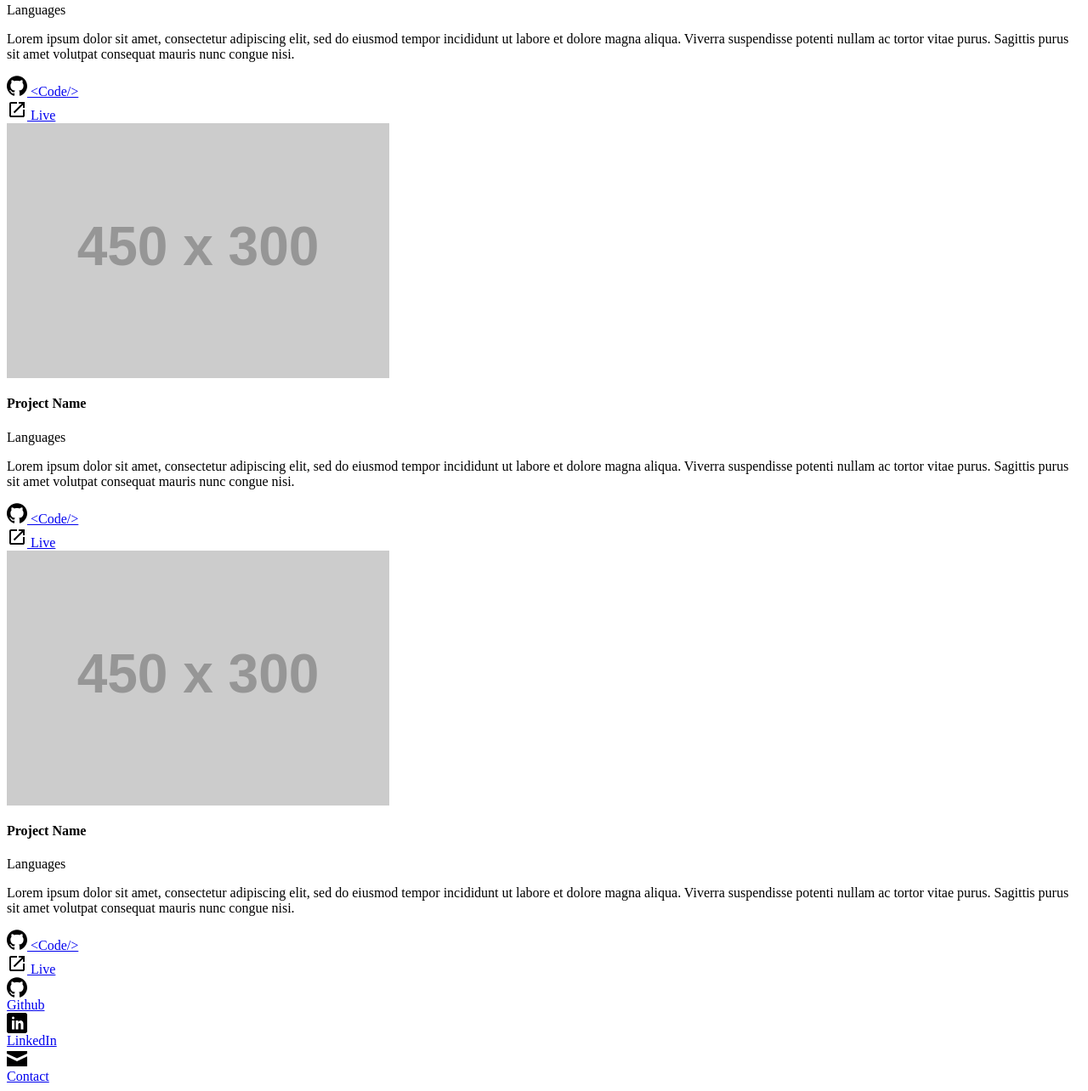
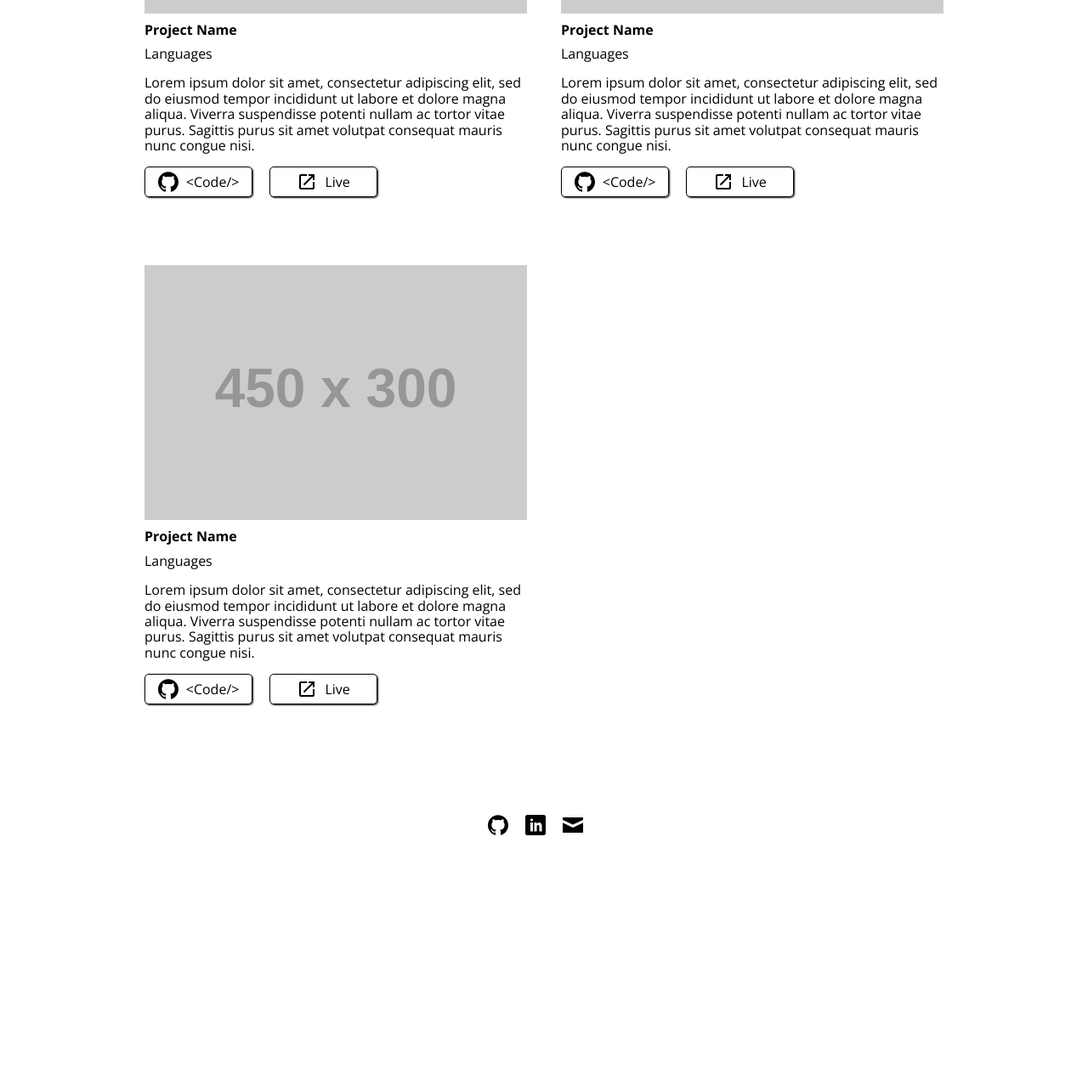
Before and after one commit to jesse-moore/html-me-something, a plain HTML site: page index.html in a window 1280 px wide. Shown: the part 453-1737 px from the top of the page at 85% size. After the commit the page ends 1486 px from the top, so only its background shows below. Drawn offline with nearby package versions, Linux system fonts and the light colour scheme; placeholder pictures from the web are drawn by us.

Commit message:
Added styles

```diff
--- a/index.html
+++ b/index.html
@@ -2,157 +2,162 @@
     <head>
         <meta charset="UTF-8" />
         <meta name="viewport" content="width=device-width, initial-scale=1.0" />
+        <link rel="stylesheet" href="normalize.css" />
+        <link rel="stylesheet" href="style.css" />
+        <link rel="preconnect" href="https://fonts.gstatic.com" />
+        <link
+            href="https://fonts.googleapis.com/css2?family=Open+Sans:wght@300;400;700&display=swap"
+            rel="stylesheet"
+        />
         <title>Jesse Moore</title>
     </head>
     <body>
+        <div class="content">
             <header>Jesse Moore</header>
-        <main>
-            <section>
+            <main class="sections-container">
+                <div class="section-header">
                     <h3>Projects</h3>
                     <hr />
-                <div>
+                </div>
+                <section class="projects-container">
+                    <div class="project-container">
                         <img src="http://placehold.jp/450x300.png" />
                         <article>
                             <h4>Project Name</h4>
-                        <div>Languages</div>
+                            <span>Languages</span>
                             <p>
-                            Lorem ipsum dolor sit amet, consectetur adipiscing
-                            elit, sed do eiusmod tempor incididunt ut labore et
-                            dolore magna aliqua. Viverra suspendisse potenti
-                            nullam ac tortor vitae purus. Sagittis purus sit
-                            amet volutpat consequat mauris nunc congue nisi.
+                                Lorem ipsum dolor sit amet, consectetur
+                                adipiscing elit, sed do eiusmod tempor
+                                incididunt ut labore et dolore magna aliqua.
+                                Viverra suspendisse potenti nullam ac tortor
+                                vitae purus. Sagittis purus sit amet volutpat
+                                consequat mauris nunc congue nisi.
                             </p>
                         </article>
-                    <div>
-                        <div>
-                            <a href="index.html">
-                                <svg style="width: 24px" viewBox="0 0 32 32">
+                        <div class="project-links">
+                            <a class="project-link" href="index.html">
+                                <svg class="icon" viewBox="0 0 32 32">
                                     <path
                                         d="M16 0.395c-8.836 0-16 7.163-16 16 0 7.069 4.585 13.067 10.942 15.182 0.8 0.148 1.094-0.347 1.094-0.77 0-0.381-0.015-1.642-0.022-2.979-4.452 0.968-5.391-1.888-5.391-1.888-0.728-1.849-1.776-2.341-1.776-2.341-1.452-0.993 0.11-0.973 0.11-0.973 1.606 0.113 2.452 1.649 2.452 1.649 1.427 2.446 3.743 1.739 4.656 1.33 0.143-1.034 0.558-1.74 1.016-2.14-3.554-0.404-7.29-1.777-7.29-7.907 0-1.747 0.625-3.174 1.649-4.295-0.166-0.403-0.714-2.030 0.155-4.234 0 0 1.344-0.43 4.401 1.64 1.276-0.355 2.645-0.532 4.005-0.539 1.359 0.006 2.729 0.184 4.008 0.539 3.054-2.070 4.395-1.64 4.395-1.64 0.871 2.204 0.323 3.831 0.157 4.234 1.026 1.12 1.647 2.548 1.647 4.295 0 6.145-3.743 7.498-7.306 7.895 0.574 0.497 1.085 1.47 1.085 2.963 0 2.141-0.019 3.864-0.019 4.391 0 0.426 0.288 0.925 1.099 0.768 6.354-2.118 10.933-8.113 10.933-15.18 0-8.837-7.164-16-16-16z"
                                     ></path>
                                 </svg>
-                                &lt;Code/&gt;
+                                <span>&lt;Code/&gt;</span>
                             </a>
-                        </div>
-                        <div>
-                            <a href="index.html">
-                                <svg style="width: 24px" viewBox="0 0 32 32">
+
+                            <a class="project-link" href="index.html">
+                                <svg class="icon" viewBox="0 0 32 32">
                                     <path
                                         d="M18.688 4h9.313v9.313h-2.688v-4.75l-13.063 13.063-1.875-1.875 13.063-13.063h-4.75v-2.688zM25.313 25.313v-9.313h2.688v9.313q0 1.063-0.813 1.875t-1.875 0.813h-18.625q-1.125 0-1.906-0.781t-0.781-1.906v-18.625q0-1.125 0.781-1.906t1.906-0.781h9.313v2.688h-9.313v18.625h18.625z"
                                     ></path>
                                 </svg>
-                                Live
+                                <span>Live</span>
                             </a>
                         </div>
                     </div>
-                </div>
-                <div>
+                    <div class="project-container">
                         <img src="http://placehold.jp/450x300.png" />
                         <article>
                             <h4>Project Name</h4>
-                        <div>Languages</div>
+                            <span>Languages</span>
                             <p>
-                            Lorem ipsum dolor sit amet, consectetur adipiscing
-                            elit, sed do eiusmod tempor incididunt ut labore et
-                            dolore magna aliqua. Viverra suspendisse potenti
-                            nullam ac tortor vitae purus. Sagittis purus sit
-                            amet volutpat consequat mauris nunc congue nisi.
+                                Lorem ipsum dolor sit amet, consectetur
+                                adipiscing elit, sed do eiusmod tempor
+                                incididunt ut labore et dolore magna aliqua.
+                                Viverra suspendisse potenti nullam ac tortor
+                                vitae purus. Sagittis purus sit amet volutpat
+                                consequat mauris nunc congue nisi.
                             </p>
                         </article>
-                    <div>
-                        <div>
-                            <a href="index.html">
-                                <svg style="width: 24px" viewBox="0 0 32 32">
+                        <div class="project-links">
+                            <a class="project-link" href="index.html">
+                                <svg class="icon" viewBox="0 0 32 32">
                                     <path
                                         d="M16 0.395c-8.836 0-16 7.163-16 16 0 7.069 4.585 13.067 10.942 15.182 0.8 0.148 1.094-0.347 1.094-0.77 0-0.381-0.015-1.642-0.022-2.979-4.452 0.968-5.391-1.888-5.391-1.888-0.728-1.849-1.776-2.341-1.776-2.341-1.452-0.993 0.11-0.973 0.11-0.973 1.606 0.113 2.452 1.649 2.452 1.649 1.427 2.446 3.743 1.739 4.656 1.33 0.143-1.034 0.558-1.74 1.016-2.14-3.554-0.404-7.29-1.777-7.29-7.907 0-1.747 0.625-3.174 1.649-4.295-0.166-0.403-0.714-2.030 0.155-4.234 0 0 1.344-0.43 4.401 1.64 1.276-0.355 2.645-0.532 4.005-0.539 1.359 0.006 2.729 0.184 4.008 0.539 3.054-2.070 4.395-1.64 4.395-1.64 0.871 2.204 0.323 3.831 0.157 4.234 1.026 1.12 1.647 2.548 1.647 4.295 0 6.145-3.743 7.498-7.306 7.895 0.574 0.497 1.085 1.47 1.085 2.963 0 2.141-0.019 3.864-0.019 4.391 0 0.426 0.288 0.925 1.099 0.768 6.354-2.118 10.933-8.113 10.933-15.18 0-8.837-7.164-16-16-16z"
                                     ></path>
                                 </svg>
-                                &lt;Code/&gt;
+                                <span>&lt;Code/&gt;</span>
                             </a>
-                        </div>
-                        <div>
-                            <a href="index.html">
-                                <svg style="width: 24px" viewBox="0 0 32 32">
+
+                            <a class="project-link" href="index.html">
+                                <svg class="icon" viewBox="0 0 32 32">
                                     <path
                                         d="M18.688 4h9.313v9.313h-2.688v-4.75l-13.063 13.063-1.875-1.875 13.063-13.063h-4.75v-2.688zM25.313 25.313v-9.313h2.688v9.313q0 1.063-0.813 1.875t-1.875 0.813h-18.625q-1.125 0-1.906-0.781t-0.781-1.906v-18.625q0-1.125 0.781-1.906t1.906-0.781h9.313v2.688h-9.313v18.625h18.625z"
                                     ></path>
                                 </svg>
-                                Live
+                                <span>Live</span>
                             </a>
                         </div>
                     </div>
-                </div>
-                <div>
+                    <div class="project-container">
                         <img src="http://placehold.jp/450x300.png" />
                         <article>
                             <h4>Project Name</h4>
-                        <div>Languages</div>
+                            <span>Languages</span>
                             <p>
-                            Lorem ipsum dolor sit amet, consectetur adipiscing
-                            elit, sed do eiusmod tempor incididunt ut labore et
-                            dolore magna aliqua. Viverra suspendisse potenti
-                            nullam ac tortor vitae purus. Sagittis purus sit
-                            amet volutpat consequat mauris nunc congue nisi.
+                                Lorem ipsum dolor sit amet, consectetur
+                                adipiscing elit, sed do eiusmod tempor
+                                incididunt ut labore et dolore magna aliqua.
+                                Viverra suspendisse potenti nullam ac tortor
+                                vitae purus. Sagittis purus sit amet volutpat
+                                consequat mauris nunc congue nisi.
                             </p>
                         </article>
-                    <div>
-                        <div>
-                            <a href="index.html">
-                                <svg style="width: 24px" viewBox="0 0 32 32">
+                        <div class="project-links">
+                            <a class="project-link" href="index.html">
+                                <svg class="icon" viewBox="0 0 32 32">
                                     <path
                                         d="M16 0.395c-8.836 0-16 7.163-16 16 0 7.069 4.585 13.067 10.942 15.182 0.8 0.148 1.094-0.347 1.094-0.77 0-0.381-0.015-1.642-0.022-2.979-4.452 0.968-5.391-1.888-5.391-1.888-0.728-1.849-1.776-2.341-1.776-2.341-1.452-0.993 0.11-0.973 0.11-0.973 1.606 0.113 2.452 1.649 2.452 1.649 1.427 2.446 3.743 1.739 4.656 1.33 0.143-1.034 0.558-1.74 1.016-2.14-3.554-0.404-7.29-1.777-7.29-7.907 0-1.747 0.625-3.174 1.649-4.295-0.166-0.403-0.714-2.030 0.155-4.234 0 0 1.344-0.43 4.401 1.64 1.276-0.355 2.645-0.532 4.005-0.539 1.359 0.006 2.729 0.184 4.008 0.539 3.054-2.070 4.395-1.64 4.395-1.64 0.871 2.204 0.323 3.831 0.157 4.234 1.026 1.12 1.647 2.548 1.647 4.295 0 6.145-3.743 7.498-7.306 7.895 0.574 0.497 1.085 1.47 1.085 2.963 0 2.141-0.019 3.864-0.019 4.391 0 0.426 0.288 0.925 1.099 0.768 6.354-2.118 10.933-8.113 10.933-15.18 0-8.837-7.164-16-16-16z"
                                     ></path>
                                 </svg>
-                                &lt;Code/&gt;
+                                <span>&lt;Code/&gt;</span>
                             </a>
-                        </div>
-                        <div>
-                            <a href="index.html">
-                                <svg style="width: 24px" viewBox="0 0 32 32">
+
+                            <a class="project-link" href="index.html">
+                                <svg class="icon" viewBox="0 0 32 32">
                                     <path
                                         d="M18.688 4h9.313v9.313h-2.688v-4.75l-13.063 13.063-1.875-1.875 13.063-13.063h-4.75v-2.688zM25.313 25.313v-9.313h2.688v9.313q0 1.063-0.813 1.875t-1.875 0.813h-18.625q-1.125 0-1.906-0.781t-0.781-1.906v-18.625q0-1.125 0.781-1.906t1.906-0.781h9.313v2.688h-9.313v18.625h18.625z"
                                     ></path>
                                 </svg>
-                                Live
+                                <span>Live</span>
                             </a>
-                        </div>
                         </div>
                     </div>
                 </section>
             </main>
             <footer>
-            <div>
-                <div>
+                <div class="footer-links">
+                    <div id="github">
                         <a href="index.html">
-                        <svg style="width: 24px" viewBox="0 0 32 32">
+                            <svg class="icon" viewBox="0 0 32 32">
                                 <path
                                     d="M16 0.395c-8.836 0-16 7.163-16 16 0 7.069 4.585 13.067 10.942 15.182 0.8 0.148 1.094-0.347 1.094-0.77 0-0.381-0.015-1.642-0.022-2.979-4.452 0.968-5.391-1.888-5.391-1.888-0.728-1.849-1.776-2.341-1.776-2.341-1.452-0.993 0.11-0.973 0.11-0.973 1.606 0.113 2.452 1.649 2.452 1.649 1.427 2.446 3.743 1.739 4.656 1.33 0.143-1.034 0.558-1.74 1.016-2.14-3.554-0.404-7.29-1.777-7.29-7.907 0-1.747 0.625-3.174 1.649-4.295-0.166-0.403-0.714-2.030 0.155-4.234 0 0 1.344-0.43 4.401 1.64 1.276-0.355 2.645-0.532 4.005-0.539 1.359 0.006 2.729 0.184 4.008 0.539 3.054-2.070 4.395-1.64 4.395-1.64 0.871 2.204 0.323 3.831 0.157 4.234 1.026 1.12 1.647 2.548 1.647 4.295 0 6.145-3.743 7.498-7.306 7.895 0.574 0.497 1.085 1.47 1.085 2.963 0 2.141-0.019 3.864-0.019 4.391 0 0.426 0.288 0.925 1.099 0.768 6.354-2.118 10.933-8.113 10.933-15.18 0-8.837-7.164-16-16-16z"
                                 ></path>
                             </svg>
-                        <div>Github</div>
+                            <div class="footer-link-text">Github</div>
                         </a>
                     </div>
-                <div>
+                    <div id="linkedin">
                         <a href="index.html">
-                        <svg style="width: 24px" viewBox="0 0 32 32">
+                            <svg class="icon" viewBox="0 0 32 32">
                                 <path
                                     d="M29 0h-26c-1.65 0-3 1.35-3 3v26c0 1.65 1.35 3 3 3h26c1.65 0 3-1.35 3-3v-26c0-1.65-1.35-3-3-3zM12 26h-4v-14h4v14zM10 10c-1.106 0-2-0.894-2-2s0.894-2 2-2c1.106 0 2 0.894 2 2s-0.894 2-2 2zM26 26h-4v-8c0-1.106-0.894-2-2-2s-2 0.894-2 2v8h-4v-14h4v2.481c0.825-1.131 2.087-2.481 3.5-2.481 2.488 0 4.5 2.238 4.5 5v9z"
                                 ></path>
                             </svg>
-                        <div>LinkedIn</div>
+                            <div class="footer-link-text">LinkedIn</div>
                         </a>
                     </div>
-                <div>
+                    <div id="contact">
                         <a href="index.html">
-                        <svg style="width: 24px" viewBox="0 0 32 32">
+                            <svg class="icon" viewBox="0 0 32 32">
                                 <path
                                     d="M15.996 15.457l16.004-7.539v-3.918h-32v3.906zM16.004 19.879l-16.004-7.559v15.68h32v-15.656z"
                                 ></path>
                             </svg>
-                        <div>Contact</div>
+                            <div class="footer-link-text">Contact</div>
                         </a>
                     </div>
                 </div>
             </footer>
+        </div>
     </body>
 </html>
--- /dev/null
+++ b/style.css
@@ -0,0 +1,115 @@
+header,
+footer {
+    margin: 0 20px;
+}
+
+.footer-links {
+    display: flex;
+    justify-content: center;
+}
+
+.footer-links div {
+    margin-right: 20px;
+}
+
+.footer-links div a {
+	position: relative;
+	color: unset;
+}
+
+#github:hover div {
+    display: block;
+}
+
+#linkedin:hover div {
+    display: block;
+}
+
+#contact:hover div {
+    display: block;
+}
+
+.footer-link-text {
+	display: none;
+	left: -50%;
+	margin-top: 10px;
+    position: absolute;
+}
+
+.content {
+    margin: 50px auto;
+    max-width: 980px;
+    font-family: 'Open Sans', sans-serif;
+    font-weight: 400;
+}
+
+.sections-container {
+    margin: 50px 20px;
+}
+
+.projects-container {
+    display: flex;
+    flex-wrap: wrap;
+    justify-content: center;
+    margin: 0 -20px;
+}
+
+.project-container {
+    margin: 0px 20px;
+    margin-bottom: 80px;
+    width: 450px;
+}
+
+.projects-container::after {
+    content: '';
+    flex-grow: 1;
+    margin: 0 20px;
+    width: 450px;
+}
+
+.project-container h4 {
+    font-weight: 600;
+    margin: 10px 0;
+}
+
+.project-container article span {
+    font-weight: 100;
+}
+
+.project-links {
+    display: flex;
+    flex-wrap: wrap;
+    align-items: center;
+    justify-items: center;
+}
+
+.project-link {
+    border: 1px solid black;
+    border-radius: 5px;
+    box-shadow: 1px 1px 2px rgba(0, 0, 0, 0.9);
+    margin-right: 20px;
+    padding: 5px;
+    height: 24px;
+    width: 115px;
+    position: relative;
+    text-align: center;
+}
+
+.project-links a:hover {
+    background-color: rgba(0, 0, 0, 0.1);
+}
+
+.project-links a {
+    text-decoration: none;
+    color: unset;
+}
+
+.project-link span {
+    line-height: 10px;
+    vertical-align: text-top;
+    margin-left: 5px;
+}
+
+.icon {
+    width: 24px;
+}
```
Lines whose indentation alone changed are shown as unchanged.
